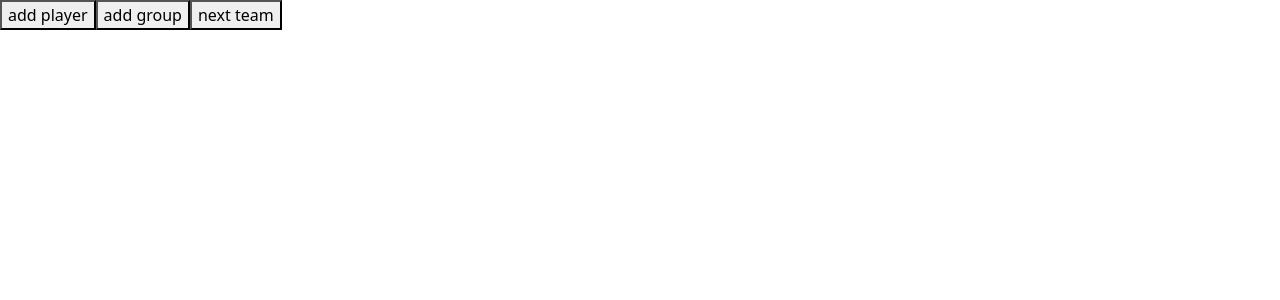
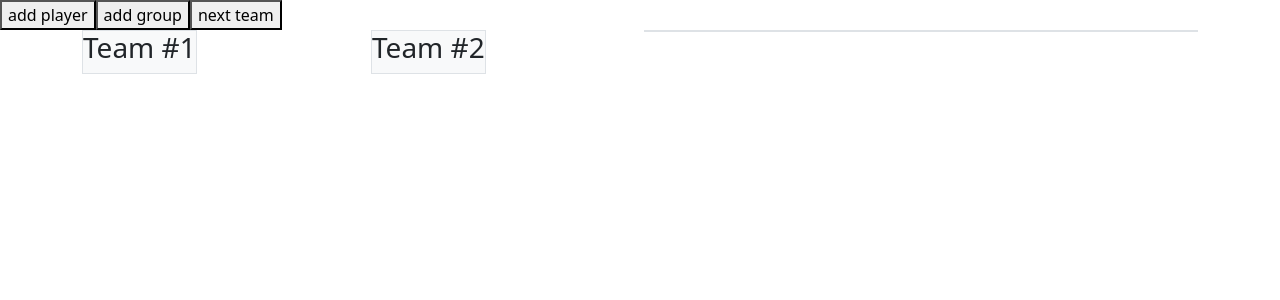
Before and after one commit to yusufvg/open-gym-queue, a React (Create React App) app: page / in a window 1280 px wide. Shown: the top 300 px of the page. Built offline with nearby package versions, Linux system fonts and the light colour scheme.

Commit message:
added components to display  queue and teams

```diff
--- a/src/components/QueueItemCard.jsx
+++ b/src/components/QueueItemCard.jsx
@@ -1,5 +1,4 @@
 import React, { Component } from "react";
-import { Player, Group, QueueItem } from "./QueueUtils.js";
 
 const QueueItemCard = ({ qItem }) => {
   const { type, size, item } = qItem;
@@ -7,7 +6,7 @@ const QueueItemCard = ({ qItem }) => {
   const players = type === "group" ? item.players : [item];
 
   return (
-    <div className="card">
+    <div className="card p-2 m-2">
       {players.map((p) => (
         <p key={p.id}>
           {p.name}, {p.position}
--- a/src/components/QueueView.jsx
+++ b/src/components/QueueView.jsx
@@ -1,7 +1,8 @@
 import { queue } from "async";
 import React, { Component } from "react";
-import QueueItemCard from "./QueueItemCard.jsx";
 import { Player, Group, QueueItem } from "./QueueUtils.js";
+import QueueWindow from "./QueueWindow.jsx";
+import TeamWindow from "./TeamWindow.jsx";
 
 class QueueView extends React.Component {
   state = {
@@ -108,9 +109,15 @@ class QueueView extends React.Component {
         <button onClick={() => this.playTwoNext(0)}>next team</button>
 
         <div className="container">
-          {this.state.queue.map((i) => (
-            <QueueItemCard key={i.type + i.id} qItem={i} />
-          ))}
+          <div className="row gx-2">
+            <div className="col-12 col-md-6">
+              <div className="row">
+                <TeamWindow num="1" team={this.state.teams[0]} />
+                <TeamWindow num="2" team={this.state.teams[1]} />
+              </div>
+            </div>
+            <QueueWindow queue={this.state.queue} />
+          </div>
         </div>
       </div>
     );
--- /dev/null
+++ b/src/components/QueueWindow.jsx
@@ -0,0 +1,16 @@
+import React, { Component } from "react";
+import QueueItemCard from "./QueueItemCard.jsx";
+
+const QueueWindow = ({ queue }) => {
+  return (
+    <div className="col-12 col-md-6">
+      <div className="border bg-light">
+        {queue.map((i) => (
+          <QueueItemCard key={i.type + i.id} qItem={i} />
+        ))}
+      </div>
+    </div>
+  );
+};
+
+export default QueueWindow;
--- /dev/null
+++ b/src/components/TeamWindow.jsx
@@ -0,0 +1,17 @@
+import React, { Component } from "react";
+import QueueItemCard from "./QueueItemCard";
+
+const TeamWindow = ({ num, team }) => {
+  return (
+    <div className="col-12 col-xl-6">
+      <div className="border bg-light h-100 d-inline-block">
+        <h3>Team #{num}</h3>
+        {team.map((i) => (
+          <QueueItemCard key={i.type + i.id} qItem={i} />
+        ))}
+      </div>
+    </div>
+  );
+};
+
+export default TeamWindow;
```
